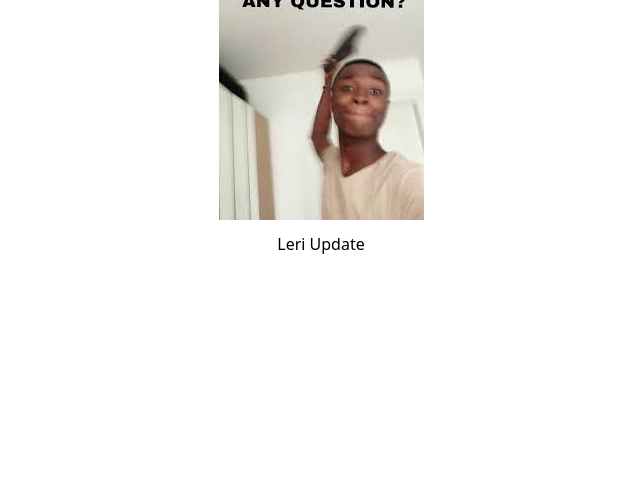
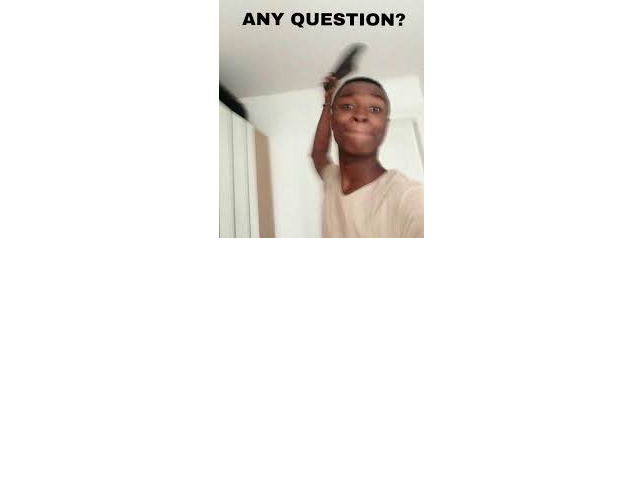
Before and after one commit to fauzanalhfzh/lemmes-web, a website: page index.html in a window 1280 px wide. Shown: the part 311-800 px from the top of the page, without its empty margins (319-959 px from the left). Drawn offline with Linux system fonts and the light colour scheme.

Commit message:
delete text

```diff
--- a/index.html
+++ b/index.html
@@ -12,7 +12,7 @@
   <div class="flex flex-col gap-3 justify-center items-center h-screen">
     <h1 class="italic text-4xl font-bold text-blue-700">lemmes Web</h1>
     <img src="src/images.jpg" />
-    Leri Update
+
   </div>
 </body>
 
```
